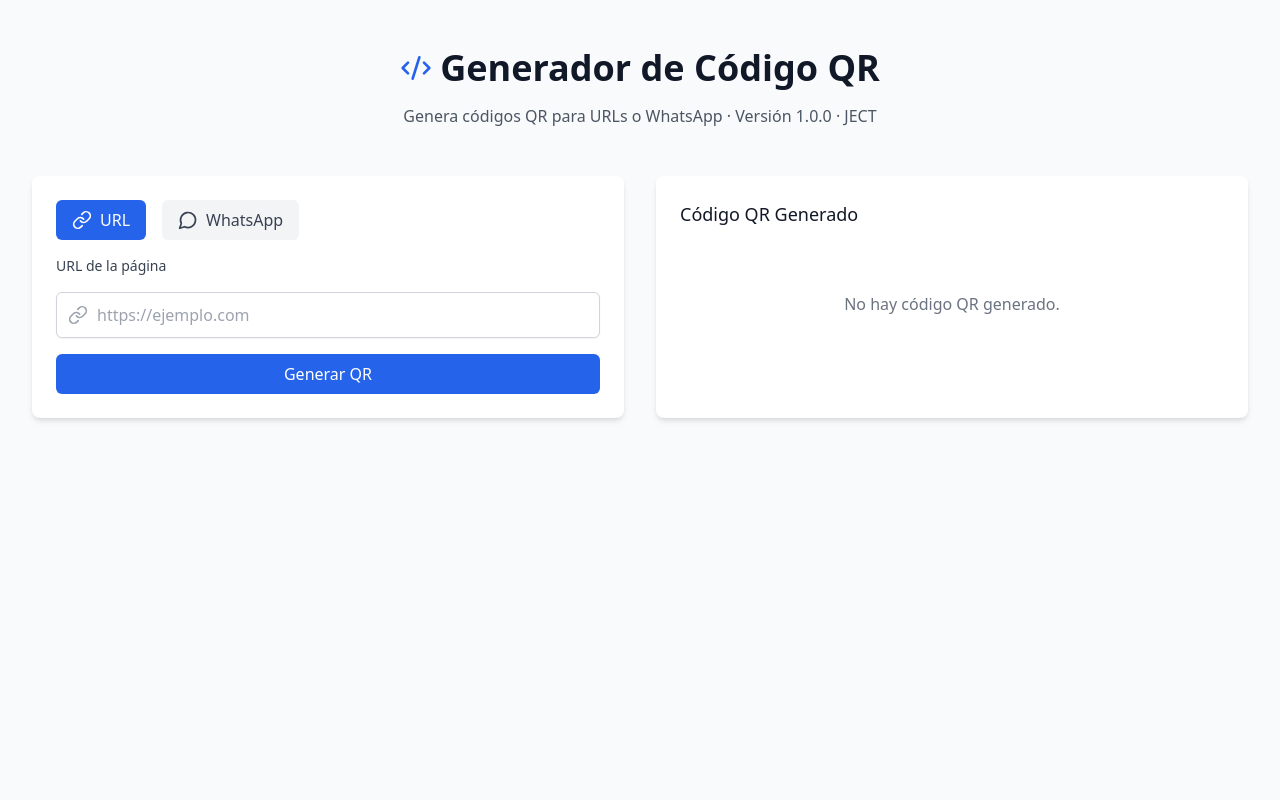
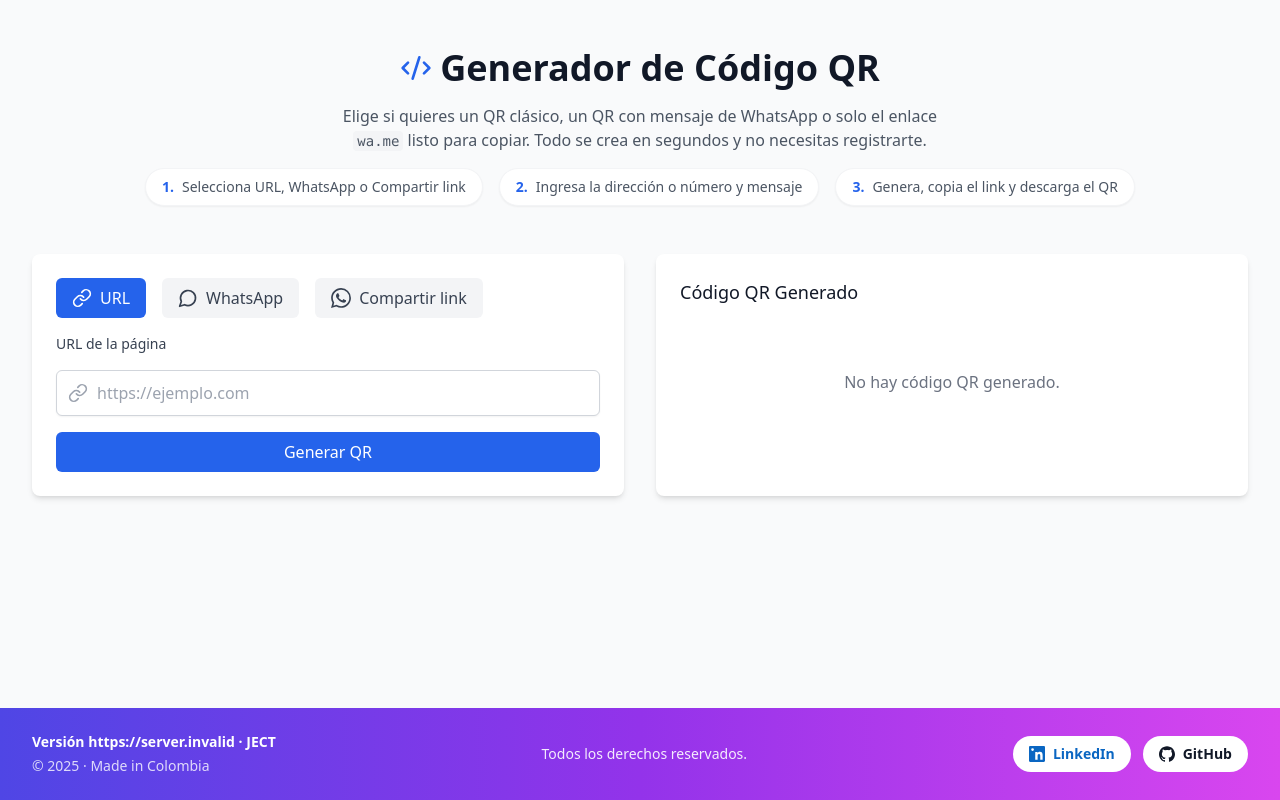
Before and after one commit to Juanescanar23/Generador-de-QR, a React (Vite) app in the folder Frontend/: page / in a window 1280 px wide. Built offline with nearby package versions, Linux system fonts and the light colour scheme; no server answers.

Commit message:
feat: improve ui and dynamic version

```diff
--- a/Frontend/src/App.tsx
+++ b/Frontend/src/App.tsx
@@ -1,30 +1,75 @@
-import { useState } from 'react';
+import { useMemo, useState, type SVGProps } from 'react';
 import { Code2, Link, MessageCircle } from 'lucide-react';
 
 const API_BASE_URL = (
   import.meta.env.VITE_API_BASE_URL ?? 'https://generador-qr-backend.vercel.app/api'
 ).replace(/\/$/, '');
 
-const APP_VERSION = '1.0.0';
 const APP_SIGNATURE = 'JECT';
+
+const WhatsappIcon = (props: SVGProps<SVGSVGElement>) => (
+  <svg viewBox="0 0 24 24" aria-hidden="true" focusable="false" {...props}>
+    <path
+      fill="currentColor"
+      d="M17.472 14.382c-.297-.149-1.758-.867-2.03-.967-.273-.099-.471-.148-.67.15-.197.297-.767.966-.94 1.164-.173.199-.347.223-.644.075-.297-.15-1.255-.463-2.39-1.475-.883-.788-1.48-1.761-1.653-2.059-.173-.297-.018-.458.13-.606.134-.133.298-.347.446-.52.149-.174.198-.298.298-.497.099-.198.05-.371-.025-.52-.075-.149-.669-1.612-.916-2.207-.242-.579-.487-.5-.669-.51-.173-.008-.371-.01-.57-.01-.198 0-.52.074-.792.372-.272.297-1.04 1.016-1.04 2.479 0 1.462 1.065 2.875 1.213 3.074.149.198 2.096 3.2 5.077 4.487.709.306 1.262.489 1.694.625.712.227 1.36.195 1.871.118.571-.085 1.758-.719 2.006-1.413.248-.694.248-1.289.173-1.413-.074-.124-.272-.198-.57-.347m-5.421 7.403h-.004a9.87 9.87 0 01-5.031-1.378l-.361-.214-3.741.982.998-3.648-.235-.374a9.86 9.86 0 01-1.51-5.26c.001-5.45 4.436-9.884 9.888-9.884 2.64 0 5.122 1.03 6.988 2.898a9.825 9.825 0 012.893 6.994c-.003 5.45-4.437 9.884-9.885 9.884m8.413-18.297A11.815 11.815 0 0012.05 0C5.495 0 .16 5.335.157 11.892c0 2.096.547 4.142 1.588 5.945L.057 24l6.305-1.654a11.882 11.882 0 005.683 1.448h.005c6.554 0 11.89-5.335 11.893-11.893a11.821 11.821 0 00-3.48-8.413Z"
+    />
+  </svg>
+);
+
+const LinkedInIcon = (props: SVGProps<SVGSVGElement>) => (
+  <svg viewBox="0 0 24 24" aria-hidden="true" focusable="false" {...props}>
+    <path
+      fill="currentColor"
+      d="M20.452 20.452h-3.554v-5.569c0-1.328-.027-3.037-1.852-3.037-1.853 0-2.136 1.447-2.136 2.942v5.664H9.356V9h3.414v1.561h.047c.476-.9 1.637-1.852 3.366-1.852 3.595 0 4.258 2.368 4.258 5.451v6.292zM5.337 7.433a2.063 2.063 0 11.001-4.126 2.063 2.063 0 01-.001 4.126zm-1.777 13.019h3.554V9H3.56v11.452zM22.225 0H1.771C.792 0 0 .774 0 1.729v20.542C0 23.225.792 24 1.771 24h20.451C23.2 24 24 23.225 24 22.271V1.729C24 .774 23.2 0 22.222 0z"
+    />
+  </svg>
+);
+
+const GitHubIcon = (props: SVGProps<SVGSVGElement>) => (
+  <svg viewBox="0 0 24 24" aria-hidden="true" focusable="false" {...props}>
+    <path
+      fill="currentColor"
+      d="M12 .297c-6.63 0-12 5.373-12 12 0 5.303 3.438 9.8 8.205 11.387.6.113.82-.258.82-.577 0-.285-.01-1.04-.016-2.04-3.338.726-4.042-1.61-4.042-1.61-.546-1.387-1.333-1.758-1.333-1.758-1.09-.745.083-.73.083-.73 1.205.085 1.84 1.237 1.84 1.237 1.07 1.834 2.807 1.304 3.492.997.107-.776.418-1.305.762-1.605-2.665-.305-5.466-1.335-5.466-5.931 0-1.31.468-2.381 1.235-3.221-.123-.303-.535-1.524.117-3.176 0 0 1.008-.322 3.3 1.23a11.52 11.52 0 013.003-.404c1.02.005 2.047.138 3.003.404 2.29-1.552 3.297-1.23 3.297-1.23.653 1.653.242 2.874.118 3.176.77.84 1.233 1.911 1.233 3.221 0 4.609-2.804 5.624-5.475 5.921.43.372.823 1.102.823 2.222 0 1.606-.015 2.898-.015 3.293 0 .321.218.694.825.576C20.565 22.092 24 17.592 24 12.297c0-6.627-5.373-12-12-12"
+    />
+  </svg>
+);
+
+type GeneratorType = 'url' | 'whatsapp' | 'share';
 
 function App() {
   const [url, setUrl] = useState('');
   const [whatsappMessage, setWhatsappMessage] = useState('');
   const [qrCodeImage, setQrCodeImage] = useState('');
+  const [shareLink, setShareLink] = useState('');
+  const [copyMessage, setCopyMessage] = useState('');
   const [loading, setLoading] = useState(false);
-  const [type, setType] = useState<'url' | 'whatsapp'>('url'); // 'url' o 'whatsapp'
+  const [type, setType] = useState<GeneratorType>('url'); // 'url', 'whatsapp' o 'share'
+  const currentYear = new Date().getFullYear();
+  const appVersion = useMemo(() => {
+    const backendVersion = import.meta.env.VITE_BACKEND_VERSION;
+    return backendVersion ?? '1.0.0';
+  }, []);
+
+  const handleTypeChange = (newType: GeneratorType) => {
+    setType(newType);
+    setShareLink('');
+    setCopyMessage('');
+  };
 
   const generateQRCode = async () => {
     const trimmedInput = url.trim();
 
     if (!trimmedInput) {
-      alert(type === 'url' ? 'Ingresa una URL válida.' : 'Ingresa un número válido.');
+      const label =
+        type === 'url'
+          ? 'Ingresa una URL válida.'
+          : 'Ingresa un número válido con código de país.';
+      alert(label);
       return;
     }
 
     let finalUrl = trimmedInput;
-    if (type === 'whatsapp') {
+    if (type === 'whatsapp' || type === 'share') {
       const cleanNumber = trimmedInput.replace(/[^\d]/g, '');
 
       if (cleanNumber.length < 8) {
@@ -35,6 +80,13 @@ function App() {
       const trimmedMessage = whatsappMessage.trim();
       const encodedMessage = trimmedMessage ? encodeURIComponent(trimmedMessage) : '';
       finalUrl = `https://wa.me/${cleanNumber}${encodedMessage ? `?text=${encodedMessage}` : ''}`;
+    }
+
+    if (type === 'share') {
+      setShareLink(finalUrl);
+      setCopyMessage('');
+    } else {
+      setShareLink('');
     }
 
     setLoading(true);
@@ -63,6 +115,20 @@ function App() {
     }
   };
 
+  const handleCopyShareLink = async () => {
+    if (!shareLink) return;
+
+    try {
+      await navigator.clipboard.writeText(shareLink);
+      setCopyMessage('Enlace copiado');
+      setTimeout(() => setCopyMessage(''), 2000);
+    } catch (error) {
+      console.error('Error al copiar el enlace:', error);
+      setCopyMessage('No se pudo copiar');
+      setTimeout(() => setCopyMessage(''), 2000);
+    }
+  };
+
   const handleDownloadQR = () => {
     if (!qrCodeImage) return;
 
@@ -75,16 +141,32 @@ function App() {
   };
 
   return (
-    <div className="min-h-screen bg-gray-50">
-      <div className="max-w-7xl mx-auto px-4 sm:px-6 lg:px-8 py-6 sm:py-8 lg:py-12">
-        <div className="text-center mb-6 sm:mb-8 lg:mb-12">
-          <h1 className="text-2xl sm:text-3xl lg:text-4xl font-bold text-gray-900 mb-2 sm:mb-4 flex items-center justify-center gap-2 flex-wrap">
+    <div className="min-h-screen bg-gray-50 flex flex-col">
+      <main className="flex-1">
+        <div className="max-w-7xl mx-auto px-4 sm:px-6 lg:px-8 py-6 sm:py-8 lg:py-12">
+        <div className="text-center mb-6 sm:mb-8 lg:mb-12 space-y-3 sm:space-y-4">
+          <h1 className="text-2xl sm:text-3xl lg:text-4xl font-bold text-gray-900 flex items-center justify-center gap-2 flex-wrap">
             <Code2 className="h-6 w-6 sm:h-7 sm:w-7 lg:h-8 lg:w-8 text-blue-600" />
             <span className="whitespace-nowrap">Generador de Código QR</span>
           </h1>
-          <p className="text-sm sm:text-base text-gray-600 px-2">
-            Genera códigos QR para URLs o WhatsApp · Versión {APP_VERSION} · {APP_SIGNATURE}
+          <p className="text-sm sm:text-base text-gray-600 px-4 max-w-2xl mx-auto">
+            Elige si quieres un QR clásico, un QR con mensaje de WhatsApp o solo el enlace <code className="bg-gray-100 px-1 py-0.5 rounded text-xs sm:text-sm">wa.me</code> listo para copiar.
+            Todo se crea en segundos y no necesitas registrarte.
           </p>
+          <div className="flex flex-col sm:flex-row items-center justify-center gap-2 sm:gap-4 text-xs sm:text-sm text-gray-600 px-4">
+            <div className="inline-flex items-center gap-2 bg-white shadow-sm rounded-full px-4 py-2 border border-gray-100 w-full sm:w-auto justify-center">
+              <span className="font-semibold text-blue-600">1.</span>
+              <span>Selecciona URL, WhatsApp o Compartir link</span>
+            </div>
+            <div className="inline-flex items-center gap-2 bg-white shadow-sm rounded-full px-4 py-2 border border-gray-100 w-full sm:w-auto justify-center">
+              <span className="font-semibold text-blue-600">2.</span>
+              <span>Ingresa la dirección o número y mensaje</span>
+            </div>
+            <div className="inline-flex items-center gap-2 bg-white shadow-sm rounded-full px-4 py-2 border border-gray-100 w-full sm:w-auto justify-center">
+              <span className="font-semibold text-blue-600">3.</span>
+              <span>Genera, copia el link y descarga el QR</span>
+            </div>
+          </div>
         </div>
 
         <div className="grid grid-cols-1 md:grid-cols-2 gap-4 sm:gap-6 lg:gap-8">
@@ -94,7 +176,7 @@ function App() {
               {/* Tipo de QR */}
               <div className="flex gap-2 sm:gap-4 mb-4">
                 <button
-                  onClick={() => setType('url')}
+                  onClick={() => handleTypeChange('url')}
                   className={`flex items-center gap-1 sm:gap-2 px-3 sm:px-4 py-2 rounded-md text-sm sm:text-base flex-1 sm:flex-none justify-center ${
                     type === 'url' ? 'bg-blue-600 text-white' : 'bg-gray-100 text-gray-700'
                   }`}
@@ -103,13 +185,22 @@ function App() {
                   <span>URL</span>
                 </button>
                 <button
-                  onClick={() => setType('whatsapp')}
+                  onClick={() => handleTypeChange('whatsapp')}
                   className={`flex items-center gap-1 sm:gap-2 px-3 sm:px-4 py-2 rounded-md text-sm sm:text-base flex-1 sm:flex-none justify-center ${
                     type === 'whatsapp' ? 'bg-green-600 text-white' : 'bg-gray-100 text-gray-700'
                   }`}
                 >
                   <MessageCircle className="h-4 w-4 sm:h-5 sm:w-5" />
                   <span>WhatsApp</span>
+                </button>
+                <button
+                  onClick={() => handleTypeChange('share')}
+                  className={`flex items-center gap-1 sm:gap-2 px-3 sm:px-4 py-2 rounded-md text-sm sm:text-base flex-1 sm:flex-none justify-center ${
+                    type === 'share' ? 'bg-purple-600 text-white' : 'bg-gray-100 text-gray-700'
+                  }`}
+                >
+                  <WhatsappIcon className="h-4 w-4 sm:h-5 sm:w-5" />
+                  <span>Compartir link</span>
                 </button>
               </div>
 
@@ -120,6 +211,8 @@ function App() {
                 <div className="relative flex-1">
                   {type === 'url' ? (
                     <Link className="absolute left-3 top-1/2 transform -translate-y-1/2 text-gray-400 h-4 w-4 sm:h-5 sm:w-5" />
+                  ) : type === 'share' ? (
+                    <WhatsappIcon className="absolute left-3 top-1/2 transform -translate-y-1/2 text-gray-400 h-4 w-4 sm:h-5 sm:w-5" />
                   ) : (
                     <MessageCircle className="absolute left-3 top-1/2 transform -translate-y-1/2 text-gray-400 h-4 w-4 sm:h-5 sm:w-5" />
                   )}
@@ -134,7 +227,7 @@ function App() {
               </div>
 
               {/* Campo de mensaje para WhatsApp */}
-              {type === 'whatsapp' && (
+              {type !== 'url' && (
                 <div className="mt-4">
                   <label className="block text-sm font-medium text-gray-700">
                     Mensaje (opcional)
@@ -154,10 +247,16 @@ function App() {
                   onClick={generateQRCode}
                   disabled={loading}
                   className={`w-full px-4 py-2.5 sm:py-2 text-sm sm:text-base ${
-                    loading ? 'bg-gray-400' : type === 'url' ? 'bg-blue-600 hover:bg-blue-700' : 'bg-green-600 hover:bg-green-700'
+                    loading
+                      ? 'bg-gray-400'
+                      : type === 'url'
+                        ? 'bg-blue-600 hover:bg-blue-700'
+                        : type === 'whatsapp'
+                          ? 'bg-green-600 hover:bg-green-700'
+                          : 'bg-purple-600 hover:bg-purple-700'
                   } text-white rounded-md transition-colors disabled:cursor-not-allowed`}
                 >
-                  {loading ? 'Generando...' : 'Generar QR'}
+                  {loading ? 'Generando...' : type === 'share' ? 'Generar enlace + QR' : 'Generar QR'}
                 </button>
               </div>
             </div>
@@ -168,6 +267,32 @@ function App() {
             <div className="mb-4">
               <h3 className="text-base sm:text-lg font-medium text-gray-900">Código QR Generado</h3>
             </div>
+            {type === 'share' && (
+              <div className="mb-6">
+                <p className="text-sm text-gray-600 mb-2">Enlace directo listo para compartir</p>
+                <div className="flex flex-col sm:flex-row gap-2">
+                  <input
+                    type="text"
+                    readOnly
+                    value={shareLink}
+                    placeholder="Genera un enlace para copiarlo aquí"
+                    className="flex-1 rounded-md border-gray-300 shadow-sm focus:border-purple-500 focus:ring-purple-500 p-2 text-sm sm:text-base border"
+                  />
+                  <button
+                    onClick={handleCopyShareLink}
+                    disabled={!shareLink}
+                    className="px-4 py-2 bg-purple-600 text-white rounded-md hover:bg-purple-700 transition-colors disabled:bg-gray-300 disabled:text-gray-500"
+                  >
+                    Copiar enlace
+                  </button>
+                </div>
+                {copyMessage && (
+                  <p className="text-xs text-green-600 mt-1">
+                    {copyMessage}
+                  </p>
+                )}
+              </div>
+            )}
             {qrCodeImage ? (
               <div className="text-center">
                 <img
@@ -187,7 +312,39 @@ function App() {
             )}
           </div>
         </div>
-      </div>
+        </div>
+      </main>
+      <footer className="mt-auto bg-gradient-to-r from-indigo-600 via-purple-600 to-fuchsia-500 text-white">
+        <div className="max-w-7xl mx-auto px-4 sm:px-6 lg:px-8 py-6 flex flex-col gap-4 md:flex-row md:items-center md:justify-between text-sm">
+          <div className="text-center md:text-left space-y-1">
+            <p className="font-semibold">Versión {appVersion} · {APP_SIGNATURE}</p>
+            <p className="text-xs sm:text-sm text-white/80">© {currentYear} · Made in Colombia</p>
+          </div>
+          <div className="text-center text-xs sm:text-sm text-white/90">
+            <p>Todos los derechos reservados.</p>
+          </div>
+          <div className="flex flex-wrap items-center justify-center gap-3">
+            <a
+              href="https://linkedin.com/in/juanescanar/"
+              target="_blank"
+              rel="noreferrer"
+              className="inline-flex items-center gap-2 bg-white text-[#0A66C2] px-4 py-2 rounded-full text-sm font-semibold transition-transform hover:scale-[1.02]"
+            >
+              <LinkedInIcon className="h-4 w-4" />
+              LinkedIn
+            </a>
+            <a
+              href="https://github.com/Juanescanar23/"
+              target="_blank"
+              rel="noreferrer"
+              className="inline-flex items-center gap-2 bg-white text-gray-900 px-4 py-2 rounded-full text-sm font-semibold transition-transform hover:scale-[1.02]"
+            >
+              <GitHubIcon className="h-4 w-4" />
+              GitHub
+            </a>
+          </div>
+        </div>
+      </footer>
     </div>
   );
 }
```
Also changed, not shown: Frontend/vite.config.ts (+9 -0 lines), 1 other file (tests, documents, lock files or other folders).
